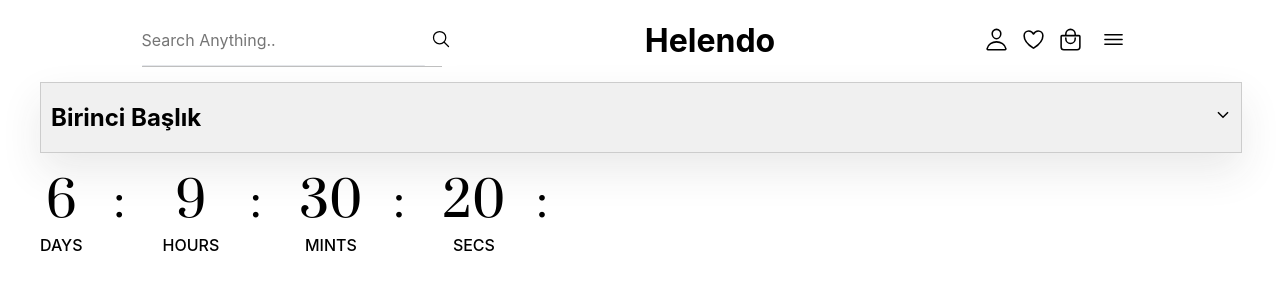
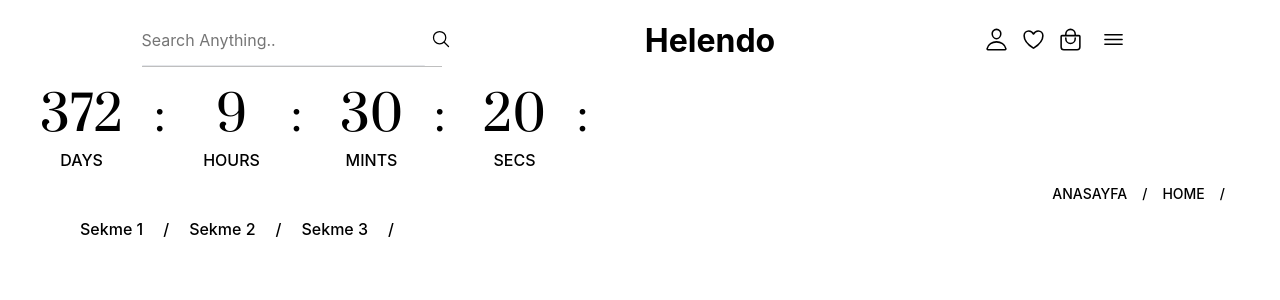
Before and after one commit to OkancanOkan/ecommerceApp, a React (Create React App) app: page / in a window 1280 px wide. Shown: the top 300 px of the page. Built offline with nearby package versions, Linux system fonts and the light colour scheme.

Commit message:
tabCollapse progressBar breadcrumb and  title-subtitle components added

```diff
--- /dev/null
+++ b/src/components/breadcrumb/breadcrumb.css
@@ -0,0 +1,34 @@
+.styled-breadcrumb {
+  display: flex;
+  justify-content: flex-end;
+  text-transform: uppercase;
+  font-size: 14px;
+  list-style: none;
+}
+
+.styled-breadcrumb-item {
+  position: relative;
+  display: list-item;
+  text-align: -webkit-match-parent;
+}
+
+.styled-breadcrumb-item a {
+  font-weight: 500;
+  line-height: 1.41;
+  color: inherit;
+  text-decoration: inherit;
+  cursor: pointer;
+}
+
+.styled-breadcrumb-item a::after {
+  --tw-content: '/';
+  content: var(--tw-content);
+  padding-right: 15px;
+  margin-left: 15px;
+}
+
+.styled-breadcrumb-item span {
+  --tw-text-opacity: 1;
+  color: rgb(119 119 119 / var(--tw-text-opacity));
+  font-weight: 500;
+}
--- /dev/null
+++ b/src/components/breadcrumb/index.tsx
@@ -0,0 +1,26 @@
+import React from 'react';
+import './breadcrumb.css';
+
+interface BreadcrumbProps {
+  items: { label: string; link?: string }[];
+}
+
+const Breadcrumb: React.FC<BreadcrumbProps> = ({ items }) => {
+  return (
+    <div aria-label="Breadcrumb">
+      <ul className="styled-breadcrumb">
+        {items.map((item, index) => (
+          <li className="styled-breadcrumb-item" key={index}>
+            {item.link ? (
+              <a href={item.link}>{item.label}</a>
+            ) : (
+              <span>{item.label}</span>
+            )}
+          </li>
+        ))}
+      </ul>
+    </div>
+  );
+};
+
+export default Breadcrumb;
--- /dev/null
+++ b/src/components/progressBar/index.tsx
@@ -0,0 +1,52 @@
+import React from 'react';
+import './progressBar.css';
+
+interface ProgressBarProps {
+  label: string;
+  percent: number;
+  maxWidth?: boolean;
+}
+
+const ProgressBar: React.FC<ProgressBarProps> = ({
+  label,
+  percent,
+  maxWidth = false,
+}) => {
+  return (
+    <div className={`styled-progress ${maxWidth ? 'maxWidth' : ''}`}>
+      <div className="styled-progress-label">
+        <span className="styled-progress-label-text-percent">{label}</span>
+        <span className="styled-progress-label-text-percent">{percent}%</span>
+      </div>
+      <div className="styled-progress-bar ">
+        <div
+          className="styled-progres-bar-line"
+          style={{ width: `${percent}%` }}
+        ></div>
+      </div>
+    </div>
+    // <div
+    //   className={`progress-bar ${
+    //     labelPosition === 'left' ? 'with-label-left' : ''
+    //   }`}
+    // >
+    //   {labelPosition === 'top' && <div className="progress-label">{label}</div>}
+    //   <div className="progress-container">
+    //     {labelPosition === 'left' && (
+    //       <div className="progress-label left-label">{label}</div>
+    //     )}
+    //     <div
+    //       className={`progress ${
+    //         labelPosition === 'left' ? 'with-label-left' : ''
+    //       }`}
+    //     >
+    //       <div className="progress-fill" style={{ width: `${percent}%` }}>
+    //         <span className="progress-percent">{percent}%</span>
+    //       </div>
+    //     </div>
+    //   </div>
+    // </div>
+  );
+};
+
+export default ProgressBar;
--- /dev/null
+++ b/src/components/progressBar/progressBar.css
@@ -0,0 +1,34 @@
+.styled-progress {
+  margin-bottom: 20px;
+  width: 400px;
+}
+
+.styled-progress.maxWidth {
+  width: 100%;
+}
+
+.styled-progress-label {
+  display: flex;
+  justify-content: space-between;
+  margin-bottom: 10px;
+}
+
+.styled-progress-label-text-percent {
+  --tw-text-opacity: 1;
+  color: rgb(17 17 17 / var(--tw-text-opacity));
+  font-weight: 500;
+  line-height: 1.5rem;
+}
+
+.styled-progress-bar {
+  --tw-bg-opacity: 1;
+  background-color: rgb(229 231 235 / var(--tw-bg-opacity));
+  height: 3px;
+}
+
+.styled-progres-bar-line {
+  min-width: 50px;
+  --tw-bg-opacity: 1;
+  background-color: rgb(0 0 0 / var(--tw-bg-opacity));
+  height: 3px;
+}
--- /dev/null
+++ b/src/components/tab-collapse/index.tsx
@@ -0,0 +1,33 @@
+import React from 'react';
+import './tab-collapse.css';
+
+interface TabCollapseProps {
+  data: { label: string; status: string }[];
+  active: number | null;
+  setActive: React.Dispatch<React.SetStateAction<number | null>>;
+}
+
+const TabCollapse: React.FC<TabCollapseProps> = ({
+  data,
+  active,
+  setActive,
+}) => {
+  return (
+    <ul className="styled-tabCollapse">
+      {data.map((item, index) => (
+        <li className="styled-tabCollapse-item" key={index}>
+          <span
+            className={`styled-tabCollapse-span ${
+              index === active ? 'active' : ''
+            }`}
+            onClick={() => setActive(index === active ? null : index)}
+          >
+            {item.label}
+          </span>
+        </li>
+      ))}
+    </ul>
+  );
+};
+
+export default TabCollapse;
--- /dev/null
+++ b/src/components/tab-collapse/tab-collapse.css
@@ -0,0 +1,25 @@
+.styled-tabCollapse {
+  display: flex;
+  list-style: none;
+  padding-bottom: 20px;
+  --tw-border-opacity: 1;
+  border-color: rgb(221 221 221 / var(--tw-border-opacity));
+  border-bottom-width: 1px;
+}
+
+.styled-tabCollapse-item {
+  cursor: pointer;
+  transition-property: all;
+  transition-timing-function: cubic-bezier(0.4, 0, 0.2, 1);
+  transition-duration: 0.15s;
+  position: relative;
+  font-weight: 500;
+}
+
+.styled-tabCollapse-item::after {
+  padding-left: 20px;
+  padding-right: 20px;
+  --tw-content: '/';
+  content: var(--tw-content);
+  font-weight: 500;
+}
--- /dev/null
+++ b/src/components/title-subtitle/index.tsx
@@ -0,0 +1,23 @@
+import React from 'react';
+import './title-subtitle.css';
+
+interface TitleSubtitleProps {
+  children: React.ReactNode;
+  title: string;
+  alignCenter?: boolean;
+}
+
+const TitleSubtitle: React.FC<TitleSubtitleProps> = ({
+  children,
+  title,
+  alignCenter = false,
+}) => {
+  return (
+    <div className={`styled-titleSubtitle ${alignCenter ? 'textAlign' : ''}`}>
+      <h2 className="styled-titleSubtitle-header">{title}</h2>
+      <div className="styled-titleSubtitle-sub">{children}</div>
+    </div>
+  );
+};
+
+export default TitleSubtitle;
--- /dev/null
+++ b/src/components/title-subtitle/title-subtitle.css
@@ -0,0 +1,18 @@
+.styled-titleSubtitle {
+  width: 100%;
+}
+
+.styled-titleSubtitle.textAlign {
+  text-align: center;
+}
+
+.styled-titleSubtitle-header {
+  font-size: 36px;
+  margin-bottom: 10px;
+  font-weight: 500;
+  line-height: 1.41;
+}
+
+.styled-titleSubtitle-sub {
+  margin-bottom: 45px;
+}
--- a/src/pages/home/index.tsx
+++ b/src/pages/home/index.tsx
@@ -3,13 +3,27 @@ import Container from '../../components/container';
 import Navbar from '../../components/navbar';
 import Accordion from '../../components/accordion';
 import Timer from '../../components/timer';
+import ProgressBar from '../../components/progressBar';
+import TitleSubtitle from '../../components/title-subtitle';
+import Breadcrumb from '../../components/breadcrumb';
+import TabCollapse from '../../components/tab-collapse';
 
 const Home = () => {
-  const targetDate = new Date('2023-09-29T00:00:00');
+  const targetDate = new Date('2024-09-29T00:00:00');
+
+  const tabs = [
+    { label: 'Sekme 1', status: 'Aktif' },
+    { label: 'Sekme 2', status: 'Pasif' },
+    { label: 'Sekme 3', status: 'Beklemede' },
+  ];
+
+  const [activeTab, setActiveTab] = useState<number | null>(null);
+
+  <TabCollapse data={tabs} active={activeTab} setActive={setActiveTab} />;
   return (
     <Container>
       <Navbar />
-      <Accordion title="Birinci Başlık">
+      {/* <Accordion title="Birinci Başlık">
         <p>
           Through the collaboration with customers in discussing needs and
           demand, we're able to attain mutual understanding, gain customer trust
@@ -17,7 +31,32 @@ const Home = () => {
           technology to transform your business.
         </p>
       </Accordion>
+      <Accordion title="İkinci Başlık">
+        <p>
+          Through the collaboration with customers in discussing needs and
+          demand, we're able to attain mutual understanding, gain customer trust
+          to offer appropriate advice, and bring about suggestions on suitable
+          technology to transform your business.
+        </p>
+      </Accordion> */}
       <Timer targetDate={targetDate} />
+      {/* <ProgressBar label={'Creativity'} percent={50} />
+      <TitleSubtitle
+        children={
+          <p>
+            Lorem ipsum dolor sit amet, consectetur adipiscing elit. Donec id
+            erat sagittis
+          </p>
+        }
+        title={'Frequently Question'}
+      /> */}
+      <Breadcrumb
+        items={[
+          { label: 'Anasayfa', link: '/' },
+          { label: 'Home', link: '/Home' },
+        ]}
+      />
+      <TabCollapse data={tabs} active={activeTab} setActive={setActiveTab} />
     </Container>
   );
 };
```
